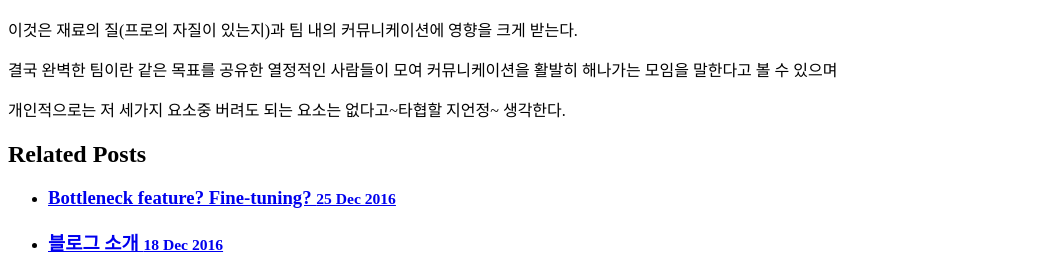
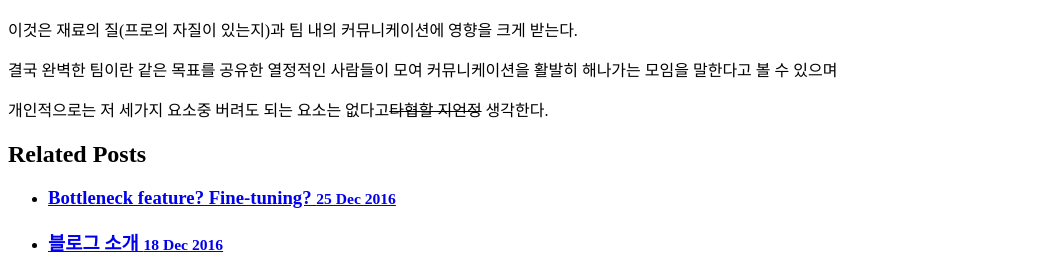
Before and after one commit to haandol/haandol.github.com, a Jekyll site: the page built from _posts/2017-01-05-the-psychology-of-programming.md, in a window 1280 px wide. Shown: the part 1402-1673 px from the top of the page, without its empty margins (0-1051 px from the left). Built offline with Jekyll 4.4.1, drawn with Linux system fonts in a browser that asks for light colours.

Commit message:
fix strike

```diff
--- a/_posts/2017-01-05-the-psychology-of-programming.md
+++ b/_posts/2017-01-05-the-psychology-of-programming.md
@@ -64,4 +64,4 @@ FOTRAN, PL/1, 천공카드 등에 대한 이야기만 빼면 작년에 썼다고
 
 결국 완벽한 팀이란 같은 목표를 공유한 열정적인 사람들이 모여 커뮤니케이션을 활발히 해나가는 모임을 말한다고 볼 수 있으며
 
-개인적으로는 저 세가지 요소중 버려도 되는 요소는 없다고~타협할 지언정~ 생각한다.
+개인적으로는 저 세가지 요소중 버려도 되는 요소는 없다고~~타협할 지언정~~ 생각한다.
```
